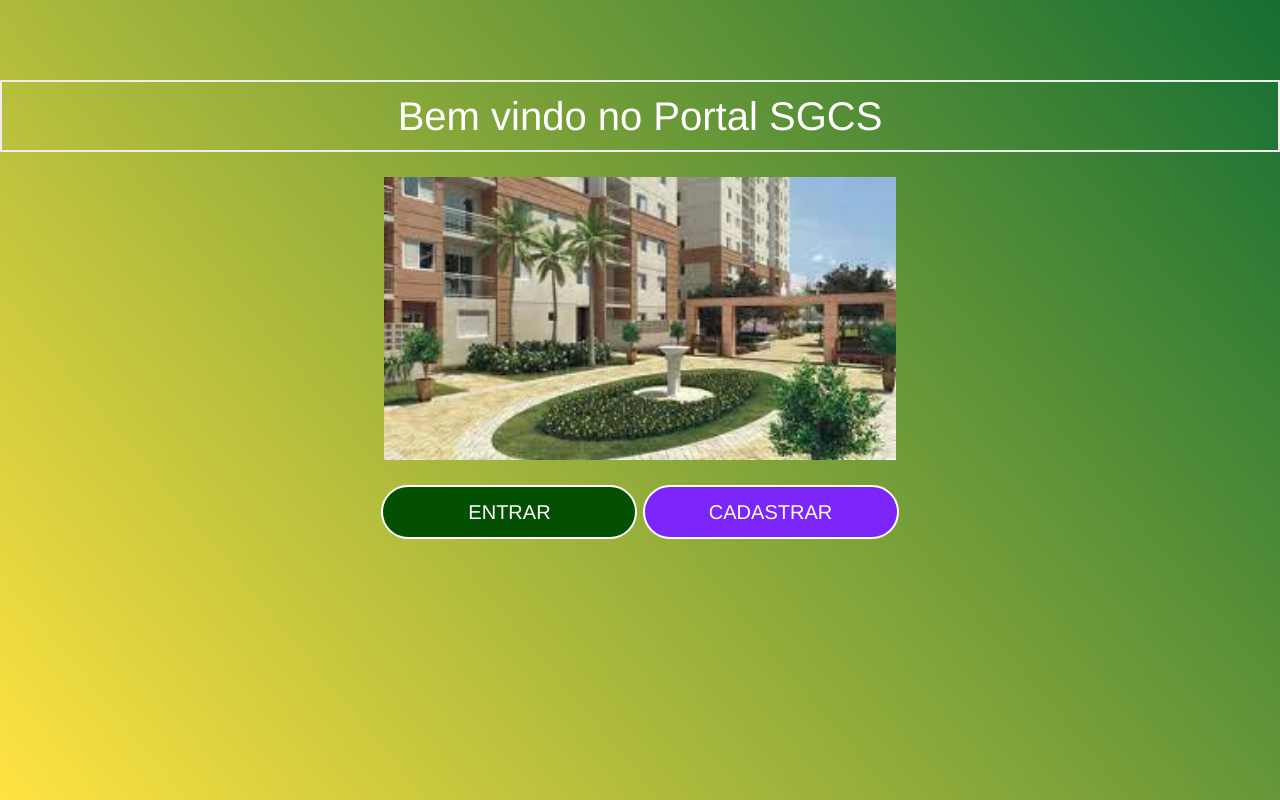
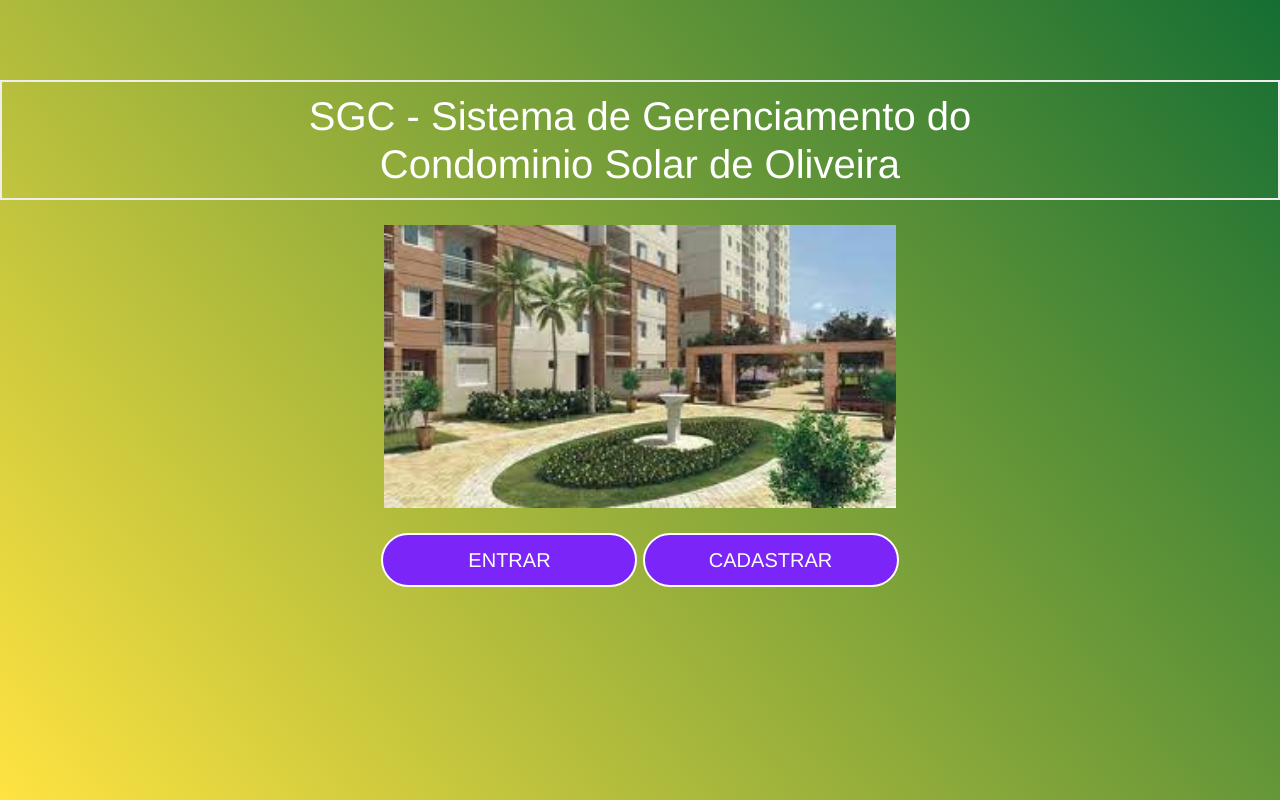
Before and after one commit to Fe13Reis/Aplicativo-web-com-python-e-flask, a Flask app: page / in a window 1280 px wide. Run offline with Flask 2, Linux system fonts and the light colour scheme; some libraries are stand-ins or nearby versions.

Commit message:
perfumaria index

```diff
--- a/templates/index.html
+++ b/templates/index.html
@@ -26,13 +26,14 @@
             {% endif %}
         {% endwith %}
 
-    <div class="center">
+    <div class="center" style="position: absolute; top: 10%;">
 
-        <h1 style="color: white; margin-bottom: 25px;">Bem vindo no Portal SGCS</h1>
+        <h1 style="color: white; margin-bottom: 25px;">SGC - Sistema de
+            Gerenciamento do <br> Condominio Solar de Oliveira</h1>
 
         <img src="../static/img/predio.jpg" class="img" style="margin-bottom: 25px;">
 
-        <a href="/login" class="btn btn-lg btn-custom btn-verde" style="width: 20%;"> Entrar </a>
+        <a href="/login" class="btn btn-lg btn-custom btn-branco" style="width: 20%;"> Entrar </a>
 
         <a href="/cadastro" class="btn btn-lg btn-custom btn-branco" style="width: 20%;">Cadastrar</a>
 
```
